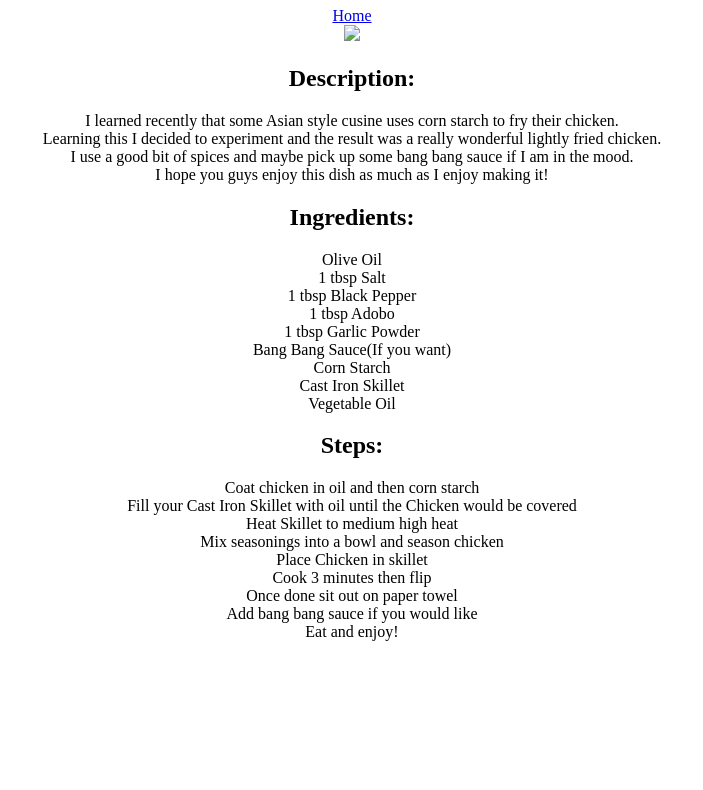
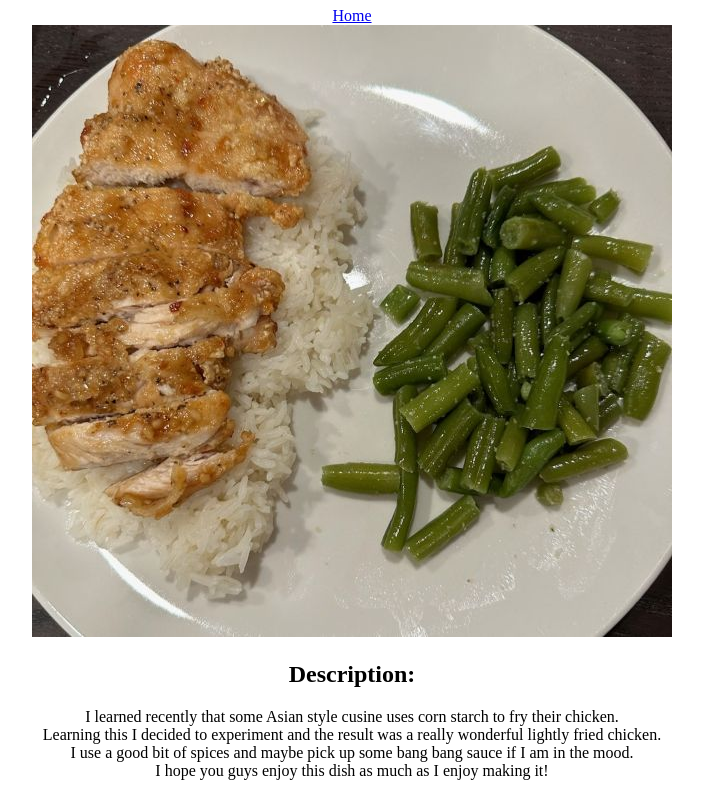
Before and after one commit to clintjlowe-png/odin-recipes, a plain HTML site: page recipes/asianstylechicken.html in a window 1280 px wide. Shown: the part 73-863 px from the top of the page, without its empty margins (288-991 px from the left). Before the commit the page ends 800 px from the top, so only its background shows below. Drawn offline with Linux system fonts and the light colour scheme.

Commit message:
Update asianstylechicken.html
Changed image code

```diff
--- a/recipes/asianstylechicken.html
+++ b/recipes/asianstylechicken.html
@@ -17,7 +17,7 @@
     <h1>Clint's Asian Style Chicken</h1>
 
        <center><a href="../index.html">Home</a><center>
-      <center><img src="./images/asianstylewings.jpg" /></center>
+      <center><img src="../images/asianstylewings.jpg" /></center>
 
 
     <h2>Description:</h2>
```
